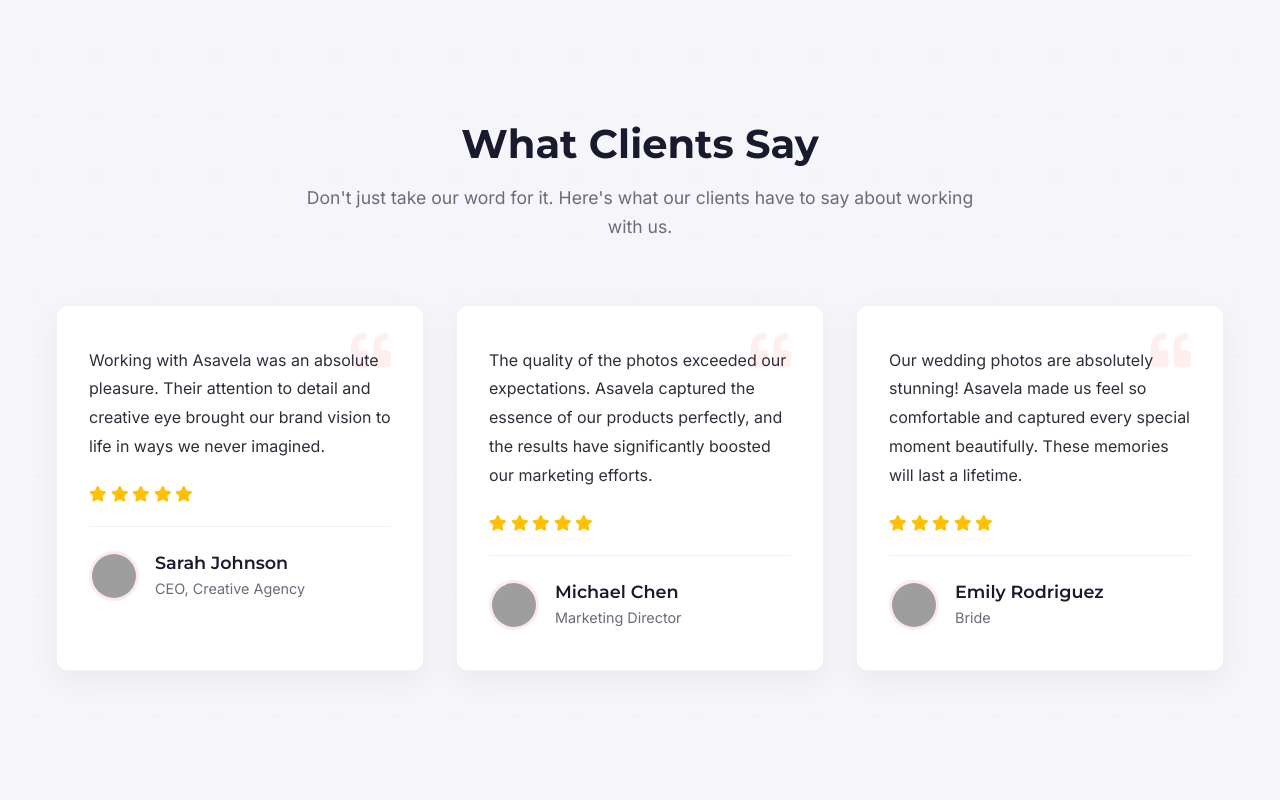
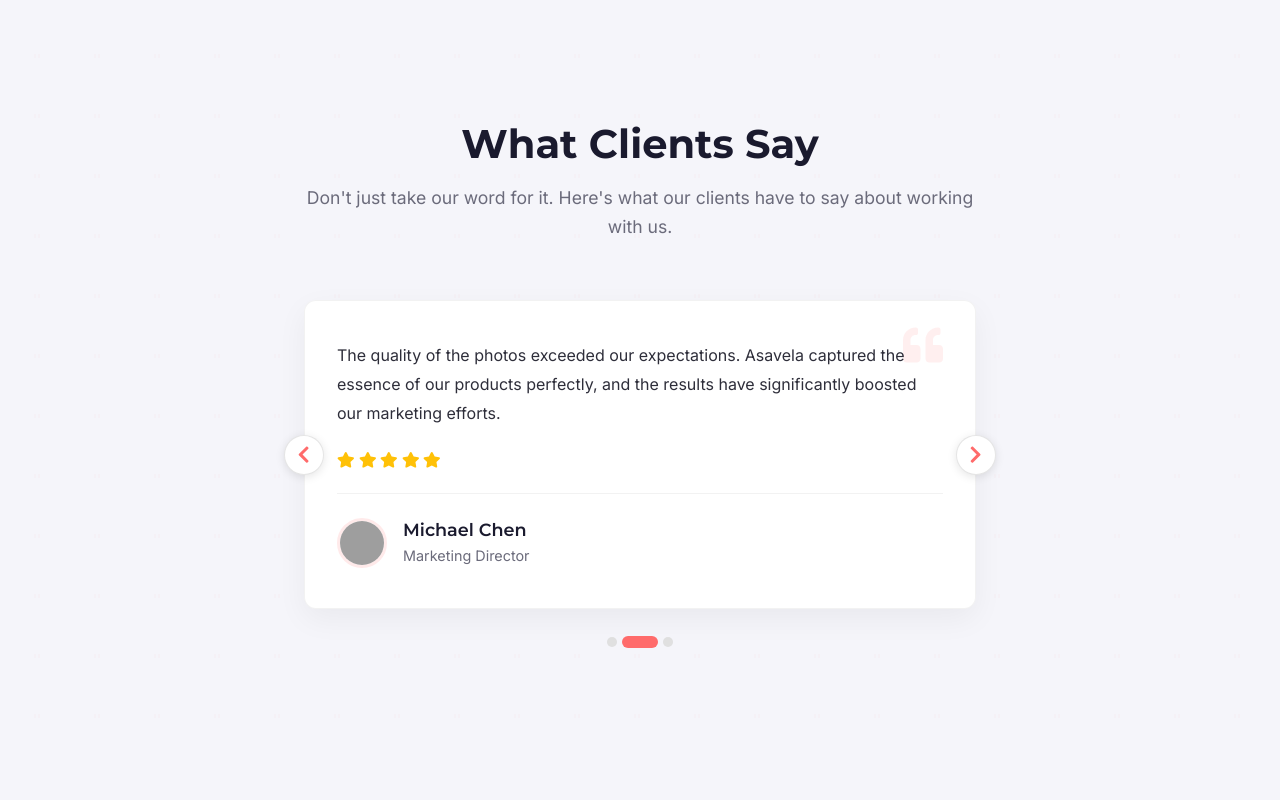
Before and after one commit to SLMakomazi/AsaSnaps, a React (Vite) app: page / in a window 1280 px wide. Shown: the part 3460-4260 px from the top of the page. Built offline with nearby package versions, Linux system fonts and the light colour scheme; grey boxes are pictures that could not be loaded.

Commit message:
contact section u[pdate on the home

```diff
--- a/src/components/Contact/ContactCTA.module.css
+++ b/src/components/Contact/ContactCTA.module.css
@@ -1,9 +1,10 @@
 .ctaSection {
-  padding: 6rem 0;
+  padding: 0;
   background: linear-gradient(135deg, var(--primary) 0%, var(--primary-dark) 100%);
   color: var(--dark);
   position: relative;
   overflow: hidden;
+  border: none;
 }
 
 .container {
--- a/src/components/Testimonials/Testimonials.jsx
+++ b/src/components/Testimonials/Testimonials.jsx
@@ -1,8 +1,8 @@
-import { motion as Motion } from 'framer-motion';
-import { FaQuoteLeft, FaStar } from 'react-icons/fa';
+import { motion as Motion, AnimatePresence } from 'framer-motion';
+import { FaQuoteLeft, FaStar, FaChevronLeft, FaChevronRight } from 'react-icons/fa';
+import { useState, useEffect, useCallback } from 'react';
 import styles from './Testimonials.module.css';
 
-const Testimonials = () => {
 const testimonials = [
   {
     id: 1,
@@ -30,26 +30,31 @@ const Testimonials = () => {
   }
 ];
 
-  const containerVariants = {
-    hidden: { opacity: 0 },
-    visible: {
-      opacity: 1,
-      transition: {
-        staggerChildren: 0.2
-      }
-    }
-  };
+const Testimonials = () => {
+  const [currentIndex, setCurrentIndex] = useState(0);
+  const [direction, setDirection] = useState(1); // 1 for forward, -1 for backward
 
-  const itemVariants = {
-    hidden: { y: 30, opacity: 0 },
-    visible: {
-      y: 0,
-      opacity: 1,
-      transition: {
-        duration: 0.6
-      }
-    }
-  };
+  const nextTestimonial = useCallback(() => {
+    setDirection(1);
+    setCurrentIndex((prevIndex) =>
+      prevIndex === testimonials.length - 1 ? 0 : prevIndex + 1
+    );
+  }, []);
+
+  const prevTestimonial = useCallback(() => {
+    setDirection(-1);
+    setCurrentIndex((prevIndex) =>
+      prevIndex === 0 ? testimonials.length - 1 : prevIndex - 1
+    );
+  }, []);
+
+  // Auto-advance testimonials every 5 seconds
+  useEffect(() => {
+    const timer = setInterval(() => {
+      nextTestimonial();
+    }, 5000);
+    return () => clearInterval(timer);
+  }, [nextTestimonial]);
 
   // Render star rating
   const renderStars = (rating) => {
@@ -61,50 +66,109 @@ const Testimonials = () => {
     ));
   };
 
+  // Animation variants for the carousel
+  const carouselVariants = {
+    enter: (direction) => ({
+      x: direction > 0 ? 1000 : -1000,
+      opacity: 0,
+      scale: 0.9
+    }),
+    center: {
+      x: 0,
+      opacity: 1,
+      scale: 1,
+      transition: {
+        x: { type: 'spring', stiffness: 300, damping: 30 },
+        opacity: { duration: 0.4 },
+        scale: { duration: 0.3 }
+      }
+    },
+    exit: (direction) => ({
+      x: direction < 0 ? 1000 : -1000,
+      opacity: 0,
+      scale: 0.9,
+      transition: {
+        x: { type: 'spring', stiffness: 300, damping: 30 },
+        opacity: { duration: 0.2 },
+        scale: { duration: 0.3 }
+      }
+    })
+  };
+
   return (
     <section className={styles.testimonials}>
-      <div className="container">
+      <div className={`container ${styles.testimonialContainer}`}>
         <div className={styles.sectionHeader}>
           <h2>What Clients Say</h2>
           <p>Don't just take our word for it. Here's what our clients have to say about working with us.</p>
         </div>
 
+        <div className={styles.carouselContainer}>
+          <button
+            className={`${styles.navButton} ${styles.prevButton}`}
+            onClick={prevTestimonial}
+            aria-label="Previous testimonial"
+          >
+            <FaChevronLeft />
+          </button>
+
+          <div className={styles.carouselTrack}>
+            <AnimatePresence initial={false} custom={direction} mode="popLayout">
               <Motion.div
-          className={styles.testimonialGrid}
-          variants={containerVariants}
-          initial="hidden"
-          whileInView="visible"
-          viewport={{ once: true, margin: "-100px" }}
-        >
-          {testimonials.map((testimonial) => (
-            <Motion.div
-              key={testimonial.id}
+                key={currentIndex}
+                custom={direction}
+                variants={carouselVariants}
+                initial="enter"
+                animate="center"
+                exit="exit"
                 className={styles.testimonialCard}
-              variants={itemVariants}
               >
                 <div className={styles.quoteIcon}>
                   <FaQuoteLeft />
                 </div>
-              <p className={styles.testimonialContent}>{testimonial.content}</p>
+                <p className={styles.testimonialContent}>{testimonials[currentIndex].content}</p>
                 <div className={styles.rating}>
-                {renderStars(testimonial.rating)}
+                  {renderStars(testimonials[currentIndex].rating)}
                 </div>
                 <div className={styles.clientInfo}>
                   <div className={styles.clientImage}>
                     <img
-                    src={testimonial.image}
-                    alt={testimonial.name}
+                      src={testimonials[currentIndex].image}
+                      alt={testimonials[currentIndex].name}
                       loading="lazy"
                     />
                   </div>
                   <div>
-                  <h4 className={styles.clientName}>{testimonial.name}</h4>
-                  <p className={styles.clientRole}>{testimonial.role}</p>
+                    <h4 className={styles.clientName}>{testimonials[currentIndex].name}</h4>
+                    <p className={styles.clientRole}>{testimonials[currentIndex].role}</p>
                   </div>
                 </div>
               </Motion.div>
+            </AnimatePresence>
+          </div>
+
+          <button
+            className={`${styles.navButton} ${styles.nextButton}`}
+            onClick={nextTestimonial}
+            aria-label="Next testimonial"
+          >
+            <FaChevronRight />
+          </button>
+        </div>
+
+        <div className={styles.dotsContainer}>
+          {testimonials.map((_, index) => (
+            <button
+              key={index}
+              className={`${styles.dot} ${index === currentIndex ? styles.activeDot : ''}`}
+              onClick={() => {
+                setDirection(index > currentIndex ? 1 : -1);
+                setCurrentIndex(index);
+              }}
+              aria-label={`Go to testimonial ${index + 1}`}
+            />
           ))}
-        </Motion.div>
+        </div>
       </div>
     </section>
   );
--- a/src/components/Testimonials/Testimonials.module.css
+++ b/src/components/Testimonials/Testimonials.module.css
@@ -32,10 +32,28 @@
   line-height: 1.6;
 }
 
-.testimonialGrid {
-  display: grid;
-  grid-template-columns: repeat(auto-fit, minmax(300px, 1fr));
-  gap: 2rem;
+.testimonialContainer {
+  position: relative;
+  max-width: 800px;
+  margin: 0 auto;
+  padding: 0 4rem;
+}
+
+.carouselContainer {
+  position: relative;
+  display: flex;
+  align-items: center;
+  justify-content: center;
+  margin: 2rem 0;
+}
+
+.carouselTrack {
+  position: relative;
+  width: 100%;
+  min-height: 300px;
+  display: flex;
+  align-items: center;
+  justify-content: center;
 }
 
 .testimonialCard {
@@ -43,14 +61,74 @@
   border-radius: 12px;
   padding: 2.5rem 2rem;
   box-shadow: 0 10px 30px rgba(0, 0, 0, 0.05);
-  position: relative;
-  transition: transform 0.3s ease, box-shadow 0.3s ease;
+  position: absolute;
+  width: 100%;
+  max-width: 700px;
+  margin: 0 auto;
   border: 1px solid rgba(0, 0, 0, 0.05);
+  will-change: transform, opacity;
 }
 
-.testimonialCard:hover {
-  transform: translateY(-5px);
-  box-shadow: 0 15px 40px rgba(0, 0, 0, 0.1);
+.navButton {
+  position: absolute;
+  top: 50%;
+  transform: translateY(-50%);
+  width: 40px;
+  height: 40px;
+  border-radius: 50%;
+  background: white;
+  border: 1px solid rgba(0, 0, 0, 0.1);
+  display: flex;
+  align-items: center;
+  justify-content: center;
+  cursor: pointer;
+  color: var(--primary);
+  font-size: 1.2rem;
+  transition: all 0.3s ease;
+  z-index: 10;
+  box-shadow: 0 2px 10px rgba(0, 0, 0, 0.1);
+}
+
+.navButton:hover {
+  background: var(--primary);
+  color: white;
+  transform: translateY(-50%) scale(1.1);
+}
+
+.prevButton {
+  left: -20px;
+}
+
+.nextButton {
+  right: -20px;
+}
+
+.dotsContainer {
+  display: flex;
+  justify-content: center;
+  gap: 0.5rem;
+  margin-top: 2rem;
+}
+
+.dot {
+  width: 10px;
+  height: 10px;
+  border-radius: 50%;
+  background: #e0e0e0;
+  border: none;
+  padding: 0;
+  cursor: pointer;
+  transition: all 0.3s ease;
+}
+
+.dot:hover, .activeDot {
+  background: var(--primary);
+  transform: scale(1.2);
+}
+
+.activeDot {
+  width: 30px;
+  border-radius: 5px;
 }
 
 .quoteIcon {
@@ -146,15 +224,52 @@
 
 @media (max-width: 768px) {
   .testimonials {
-    padding: 4rem 0;
+    padding: 3rem 0;
+  }
+
+  .testimonialContainer {
+    padding: 0 2rem;
   }
 
   .sectionHeader h2 {
     font-size: 2rem;
   }
 
+  .sectionHeader p {
+    font-size: 1rem;
+  }
+
   .testimonialCard {
     padding: 2rem 1.5rem;
+  }
+
+  .navButton {
+    width: 35px;
+    height: 35px;
+    font-size: 1rem;
+  }
+
+  .prevButton {
+    left: -10px;
+  }
+
+  .nextButton {
+    right: -10px;
+  }
+}
+
+@media (max-width: 480px) {
+  .testimonialContainer {
+    padding: 0 1rem;
+  }
+
+  .carouselTrack {
+    min-height: 350px;
+  }
+
+  .navButton {
+    width: 30px;
+    height: 30px;
   }
 }
 
```
Lines whose indentation alone changed are shown as unchanged.
